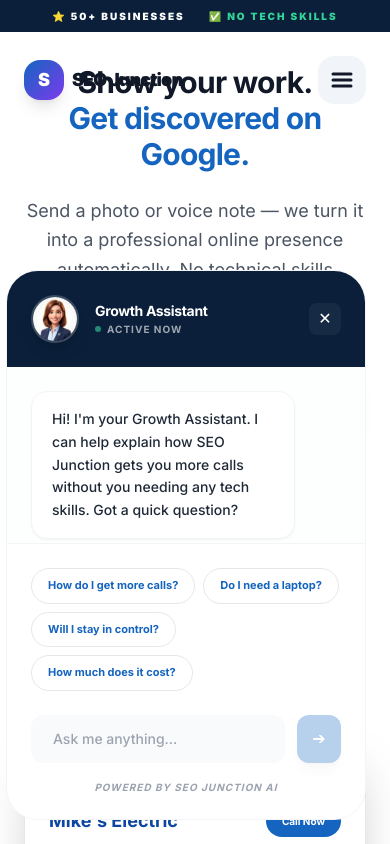
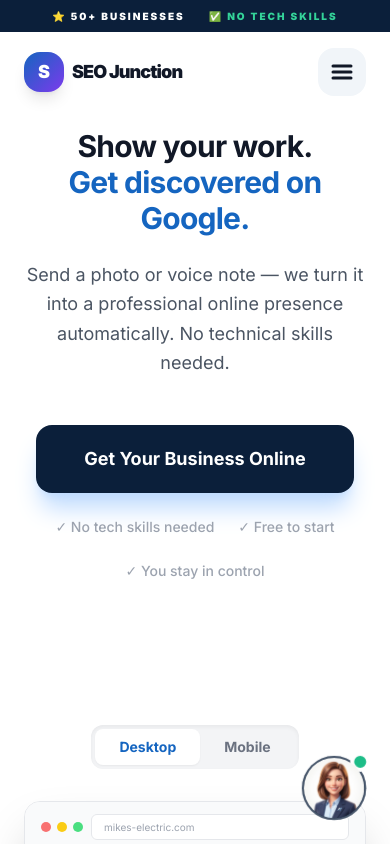
Before and after one commit to mobeen00381/seo-junction, a Next.js app: page / in a window 390 px wide. Shown: the top 844 px of the page. Built offline with nearby package versions, Linux system fonts and the light colour scheme.

Commit message:
fix: resolve mobile responsiveness issues by increasing hero padding and refining navbar

```diff
--- a/src/app/page.tsx
+++ b/src/app/page.tsx
@@ -27,7 +27,7 @@
       <Navbar />
 
       {/* HERO SECTION */}
-      <section className="relative pt-16 md:pt-32 pb-24 md:pb-40 overflow-hidden">
+      <section className="relative pt-32 md:pt-40 pb-24 md:pb-40 overflow-hidden">
         <div className="absolute top-0 left-1/2 -translate-x-1/2 w-[1200px] h-[800px] bg-blue-50/30 dark:bg-blue-900/10 rounded-full blur-[120px] -z-10 animate-pulse"></div>
         <div className="max-w-4xl mx-auto px-6 text-center animate-fade-in">
           <h1 className="text-3xl md:text-5xl font-bold text-gray-900 dark:text-white mb-6 md:mb-8 leading-[1.2] md:leading-[1.1] tracking-tight">
--- a/src/components/AIAssistant.tsx
+++ b/src/components/AIAssistant.tsx
@@ -30,11 +30,14 @@
     }
   }, [messages, isTyping])
 
-  // Auto-popup after 5 seconds
+  // Auto-popup after delay (longer on mobile to avoid obscuring headline)
   useEffect(() => {
+    const isMobile = window.innerWidth < 768
+    const delay = isMobile ? 12000 : 5000 // 12s for mobile, 5s for desktop
+
     const timer = setTimeout(() => {
       setIsOpen(true)
-    }, 5000)
+    }, delay)
     return () => clearTimeout(timer)
   }, [])
 
--- a/src/components/Navbar.tsx
+++ b/src/components/Navbar.tsx
@@ -30,7 +30,7 @@
       </div>
 
       {/* 2. MAIN NAVIGATION */}
-      <nav className={`w-full pointer-events-auto transition-all duration-300 ${isScrolled || isMenuOpen ? 'bg-white/95 dark:bg-slate-950/95 backdrop-blur-md border-b border-gray-100 dark:border-slate-800 py-3 shadow-xl' : 'bg-transparent py-6'}`}>
+      <nav className={`w-full pointer-events-auto transition-all duration-300 ${isScrolled || isMenuOpen ? 'bg-white/95 dark:bg-slate-950/95 backdrop-blur-md border-b border-gray-100 dark:border-slate-800 py-3 shadow-xl' : 'bg-transparent py-4 md:py-6'}`}>
         <div className="max-w-7xl mx-auto px-6 md:px-14 flex justify-between items-center transition-all">
 
           <Link href="/" className="flex items-center gap-2 md:gap-3 group">
```
